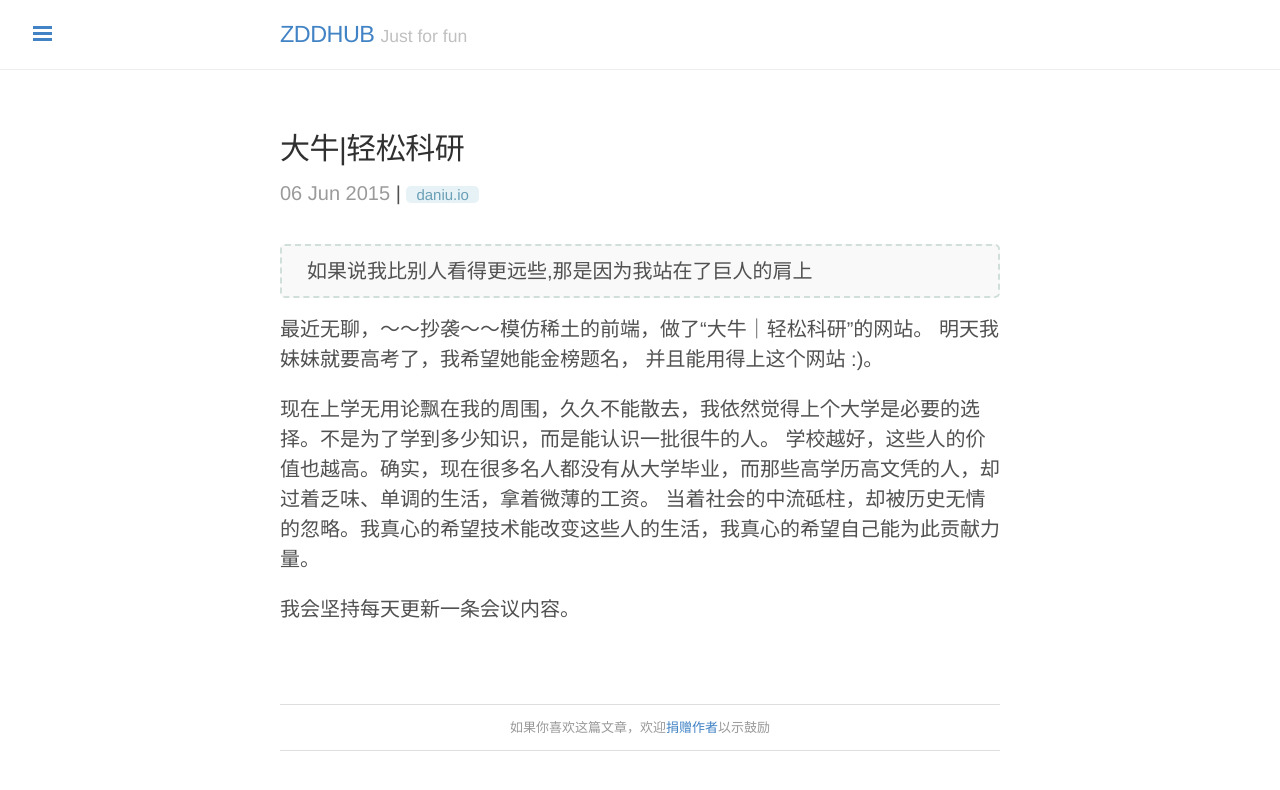
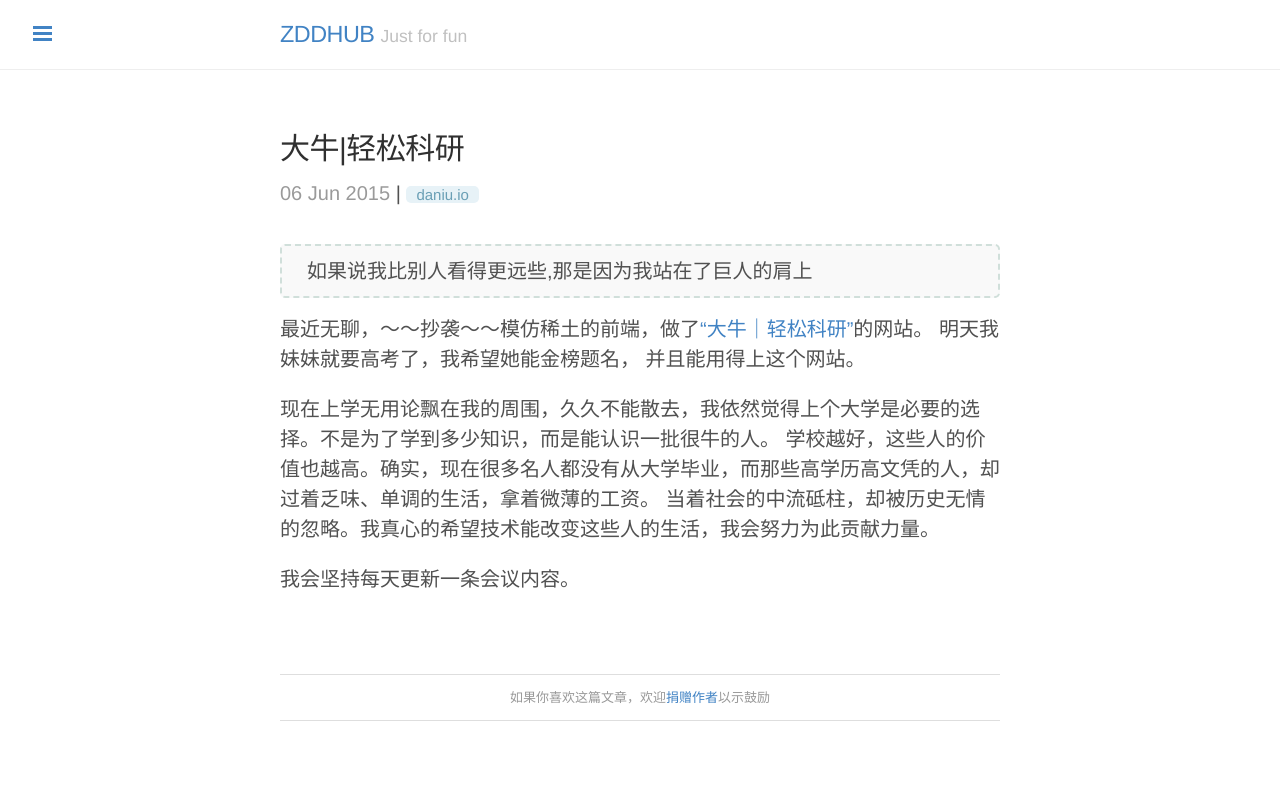
Before and after one commit to zddhub/zddhub.github.io, a Jekyll site: the page built from _posts/2015-06-06-daniu.md, in a window 1280 px wide. Shown: the top 790 px of the page. Built offline with Jekyll 4.4.1, drawn with Linux system fonts in a browser that asks for light colours; Markdown is read by kramdown in place of the engine named in the settings; comment, search, counter and statistics services are not loaded.

Commit message:
Edit blog: daniu.md

```diff
--- a/_posts/2015-06-06-daniu.md
+++ b/_posts/2015-06-06-daniu.md
@@ -7,11 +7,11 @@ tags: "daniu.io"
 
 > 如果说我比别人看得更远些,那是因为我站在了巨人的肩上
 
-最近无聊，～～抄袭～～模仿稀土的前端，做了“大牛｜轻松科研”的网站。 明天我妹妹就要高考了，我希望她能金榜题名，
-并且能用得上这个网站 :)。
+最近无聊，～～抄袭～～模仿稀土的前端，做了[“大牛｜轻松科研”](http://daniu.io)的网站。 明天我妹妹就要高考了，我希望她能金榜题名，
+并且能用得上这个网站。
 
 现在上学无用论飘在我的周围，久久不能散去，我依然觉得上个大学是必要的选择。不是为了学到多少知识，而是能认识一批很牛的人。
 学校越好，这些人的价值也越高。确实，现在很多名人都没有从大学毕业，而那些高学历高文凭的人，却过着乏味、单调的生活，拿着微薄的工资。
-当着社会的中流砥柱，却被历史无情的忽略。我真心的希望技术能改变这些人的生活，我真心的希望自己能为此贡献力量。
+当着社会的中流砥柱，却被历史无情的忽略。我真心的希望技术能改变这些人的生活，我会努力为此贡献力量。
 
 我会坚持每天更新一条会议内容。
```
